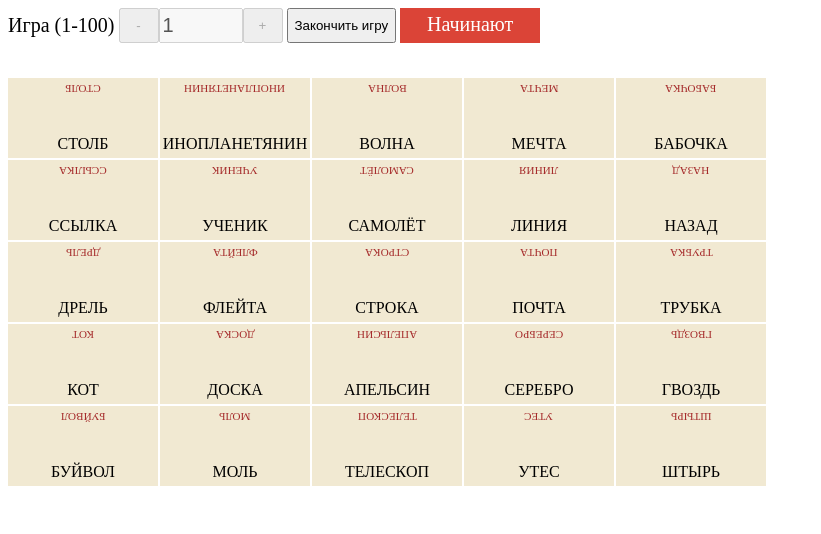
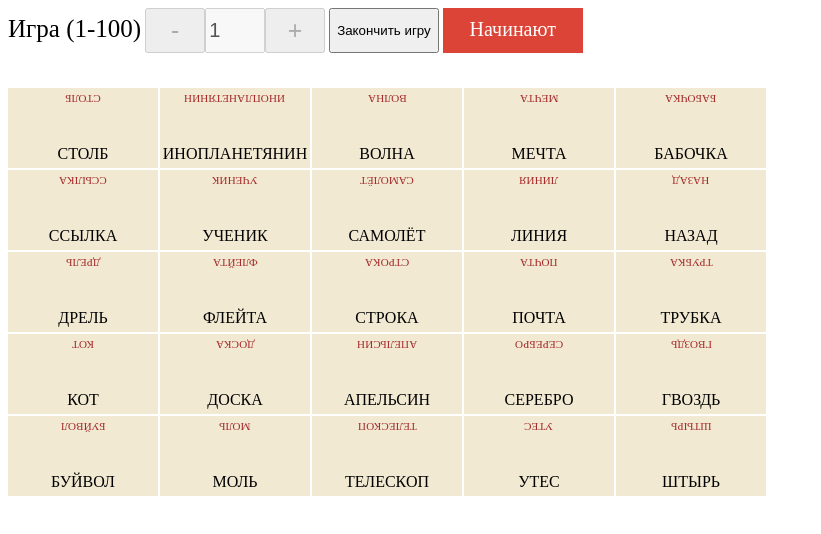
Before and after one commit to slovechki/slovechki.github.io, a plain HTML site: page index.html in a window 1280 px wide. Both pictures are taken after a click on the button "Начать". Shown: the whole page, without its empty margins (0-821 px from the left). Drawn offline with Linux system fonts and the light colour scheme.

Commit message:
Scaled up navigation controls

```diff
--- a/styles.css
+++ b/styles.css
@@ -66,27 +66,6 @@
     opacity: 0.3;
 }
 
-#team-indicator {
-    padding-top: 5px;
-    width: 140px;
-    height: 30px;
-    font-size: 20px;
-    display: none;
-    color: white;
-    text-align: center;
-    vertical-align: top;
-}
-
-#team-indicator.red {
-    background-color: #DB4437;
-    display: inline-block;
-}
-
-#team-indicator.blue {
-    background-color: #348AD3;
-    display: inline-block;
-}
-
 #game-result {
     position: fixed;
     display: none;
@@ -114,20 +93,47 @@
     display: block;
 }
 
+#team-indicator {
+    padding-top: 10px;
+    width: 140px;
+    height: 35px;
+    font-size: 20px;
+    display: none;
+    color: white;
+    text-align: center;
+    vertical-align: top;
+}
+
+#team-indicator.red {
+    background-color: #DB4437;
+    display: inline-block;
+}
+
+#team-indicator.blue {
+    background-color: #348AD3;
+    display: inline-block;
+}
+
 input {
-    height: 35px;
+    height: 45px;
+    width: 60px;
     font-size: 20px;
 }
 
 button {
     vertical-align: top;
-    height: 35px;
+    height: 45px;
+}
+
+#start-game {
+    width: 140px;
 }
 
 .nav-button {
-    width: 40px;
+    width: 60px;
+    font-size: 25px;
 }
 
 label {
-    font-size: 20px;
+    font-size: 25px;
 }
```
